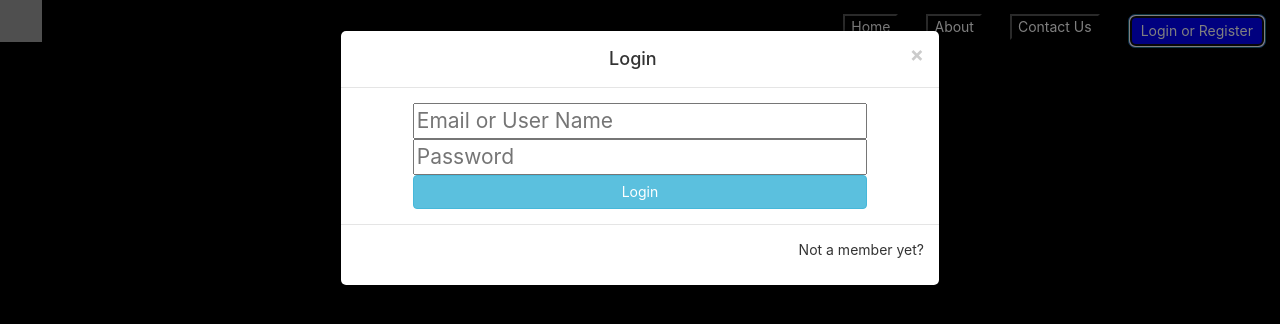
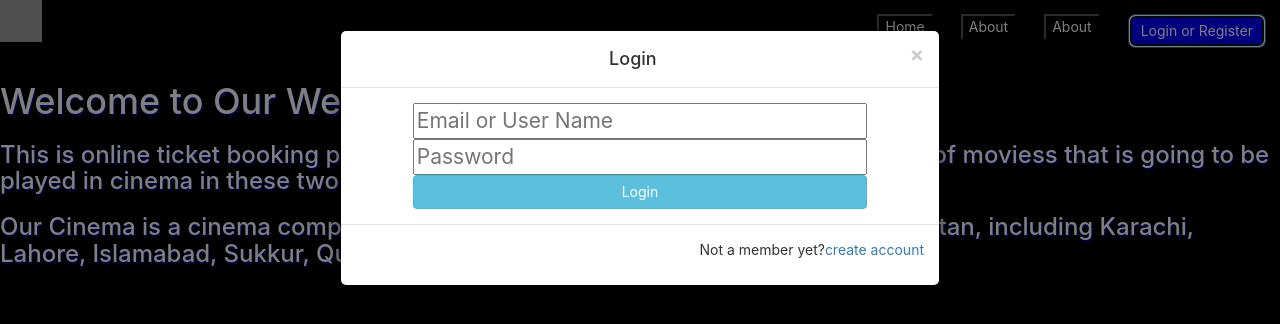
Before and after one commit to shankar-01/cinema-website, a React (Create React App) app: page /about in a window 1280 px wide. Both pictures are taken after a click on the button "Login or Register". Shown: the top 324 px of the page. Built offline with nearby package versions, Linux system fonts and the light colour scheme; grey boxes are pictures that could not be loaded.

Commit message:
about and contact page and their router are added, modal for registration is added

```diff
--- /dev/null
+++ b/src/About.js
@@ -0,0 +1,9 @@
+export default function About(){
+    return (<div style={{color:"white",
+    textShadow:"1px 2px darkblue"}}>
+        <h1>Welcome to Our Website</h1>
+        <h3>This is online ticket booking platform for Our Cinema. Here you can see schedule of moviess that is going to be played in cinema in these two weeks.</h3>
+        <h3>Our Cinema is a cinema company that has around seven cinemas in cities of Pakistan, including Karachi, Lahore, Islamabad, Sukkur, Quetta, Peshawar, and Rahimyaar.</h3>
+
+    </div>)
+}
--- a/src/App.js
+++ b/src/App.js
@@ -8,7 +8,9 @@ import {
   Route,
   Link
 } from "react-router-dom";
-
+import About from "./About";
+import React from "react";
+import ContactUs from './ContactUs';
 export default function App() {
   document.body.style.backgroundColor = "black";
   return (
@@ -26,12 +28,21 @@ export default function App() {
           path="details/:id"
            element={<MovieDetail />}>
           </Route>
+          <Route
+          path="/about"
+           element={<About />}>
+          </Route>
+          <Route
+          path="/contactus"
+           element={<ContactUs />}>
+          </Route>
         </Routes>
       </Router>
     </div>
   );
 }
 function Navbar() {
+
   return (
     <div>
       <img
@@ -40,27 +51,30 @@ function Navbar() {
         alt="logo"
       />
       <ul>
-        <li className="active">
-          <button>Home</button>
+        <li className="active"
+        >
+          <Link to="/"><button>Home</button></Link>
         </li>
-        <li>
-          <button>About</button>
+        <li >
+        <Link to="/about"><button>About</button></Link>
         </li>
-        <li>
-          <button>Contact Us</button>
+        <li >
+        <Link to="/contactus"><button>About</button></Link>
         </li>
         <li>
           <button id="loginOrReg"
           className="btn btn-info"
-  data-toggle="modal" data-target="#myModal">Login or Register</button>
+  data-toggle="modal" data-target="#login">Login or Register</button>
         </li>
       </ul>
-      <Modal />
+      <Login/>
+      <Registeration />
+
     </div>
   );
 }
-function Modal(){
-  return (<div className="modal fade" id="myModal" role="dialog">
+function Login(){
+  return (<div className="modal fade" id="login" role="dialog">
   <div className="modal-dialog">
 
     <div className="modal-content">
@@ -69,7 +83,7 @@ function Modal(){
         <h4 className="modal-title" align="center">Login</h4>
       </div>
       <div className="modal-body">
-        <table align="center" width="80%">
+        <table align="center" width="80%" >
           <tbody>
 
           <tr>
@@ -92,10 +106,64 @@ function Modal(){
         </table>
       </div>
       <div className="modal-footer">
-        <p>Not a member yet? <a></a></p>
+        <p>Not a member yet?
+          <a data-toggle="modal"
+          data-target="#register">create account</a>
+        </p>
       </div>
     </div>
 
   </div>
 </div>);
 }
+function Registeration(){
+  return (
+    <div className="modal fade" id="register" role="dialog">
+  <div className="modal-dialog">
+
+    <div className="modal-content">
+      <div className="modal-header">
+        <button type="button"
+        className="close" data-dismiss="modal">&times;</button>
+        <h4 className="modal-title" align="center">
+          Register</h4>
+      </div>
+      <div className="modal-body">
+      <table align="center" width="80%" >
+          <tbody>
+          <tr>
+            <td><input type="text" style={{
+              width:"100%", fontSize:"1.5em"}}
+            placeholder="Name"/></td>
+          </tr>
+          <tr>
+            <td><input type="text" style={{
+              width:"100%", fontSize:"1.5em"}}
+            placeholder="Email"/></td>
+          </tr>
+
+          <tr>
+            <td><input type="password" style={{
+              width:"100%", fontSize:"1.5em"}}
+            placeholder="Password"/></td>
+          </tr>
+          <tr>
+            <td><input type="password" style={{
+              width:"100%", fontSize:"1.5em"}}
+            placeholder="Confirm Password"/></td>
+          </tr>
+          <tr>
+            <td><input className="btn btn-info btn-block" type="button"
+            value="Register"/></td>
+          </tr>
+          </tbody>
+        </table>
+    </div>
+    <div className="modal-footer">
+    <p>Already a member? <a data-dismiss="modal">Login</a></p>
+    </div>
+  </div>
+  </div>
+  </div>
+  )
+}
--- /dev/null
+++ b/src/ContactUs.js
@@ -0,0 +1,6 @@
+export default function ContactUs(){
+    return (<div>
+        <h1>Phone: +923000123000</h1>
+        <h1>Email: cinema@support.com</h1>
+    </div>)
+}
--- a/src/movieDetail.css
+++ b/src/movieDetail.css
@@ -3,6 +3,7 @@
 }
 #dp, #detail{
     height: 50rem;
+
 }
 #youtubeCenter{
     display: flex;
```
